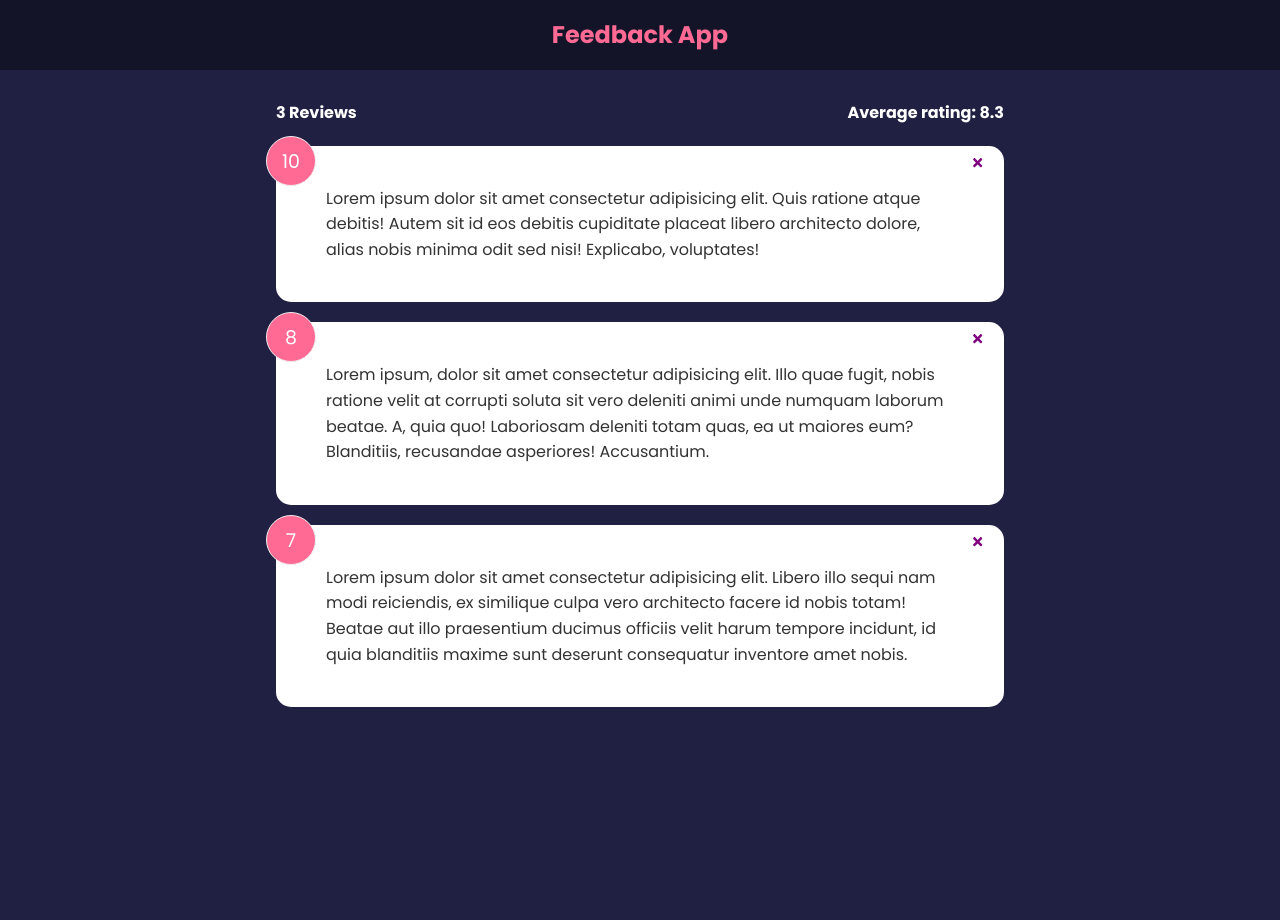
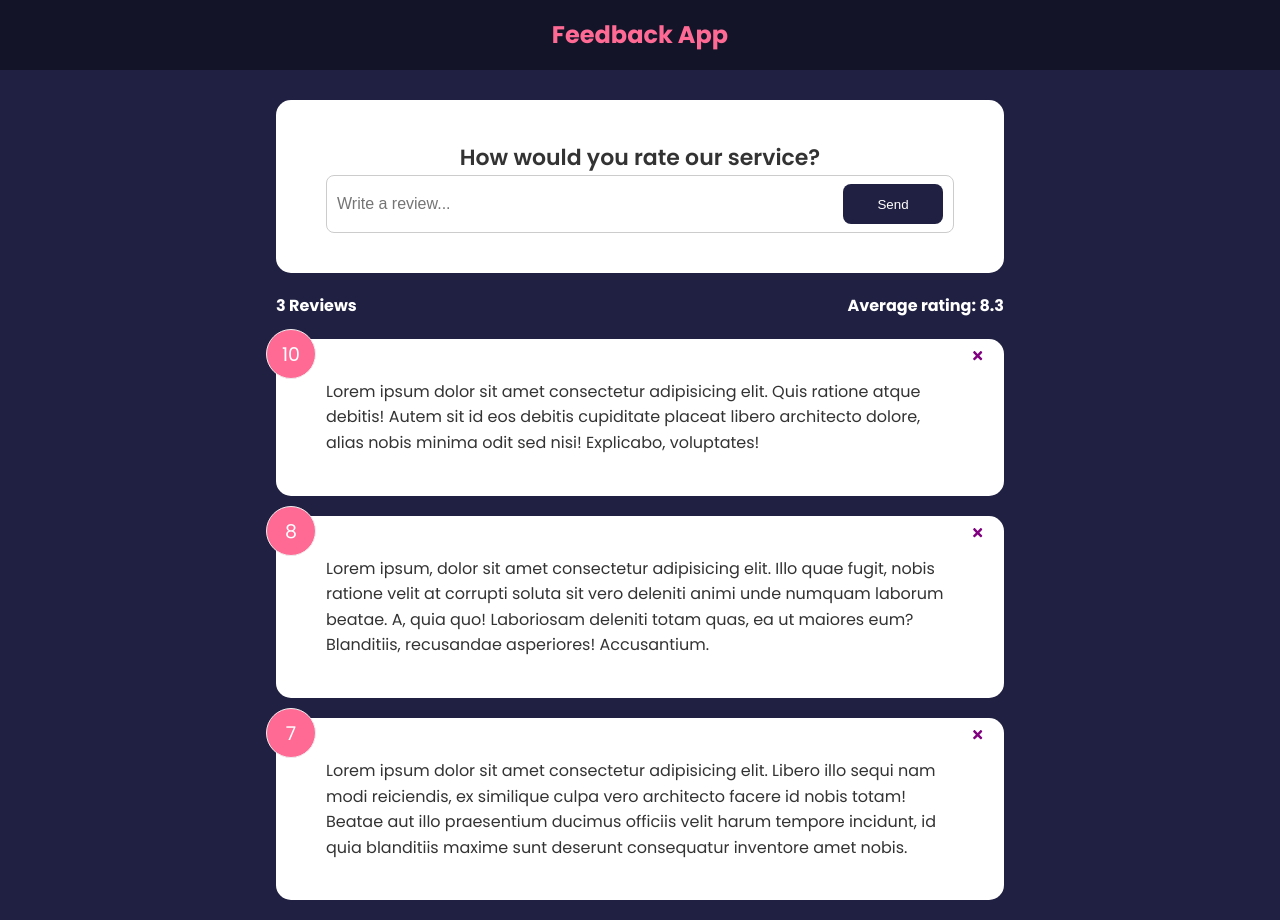
Before and after one commit to rutkowsm/feedback-app3, a React (Create React App) app: page / in a window 1280 px wide. Before the commit the page ends 800 px from the top, so only its background shows below. Built offline with nearby package versions, Linux system fonts and the light colour scheme.

Commit message:
Submit button object

```diff
--- a/src/App.js
+++ b/src/App.js
@@ -4,6 +4,7 @@
 import FeedbackList from "./components/FeedbackList"
 import FeedbackData from "./data/FeedbackData"
 import FeedbackStats from "./components/FeedbackStats"
+import FeedbackForm from "./components/FeedbackForm"
 
 function App() {
     const [feedback, setFeedback] = useState(FeedbackData)
@@ -19,6 +20,7 @@
         <>
             <Header />
             <div className="container">
+                <FeedbackForm />
                 <FeedbackStats feedback={feedback}/>
                 <FeedbackList feedback={feedback}
                 handleDelete={deleteFeedback}/>
--- /dev/null
+++ b/src/components/FeedbackForm.jsx
@@ -0,0 +1,32 @@
+import React, {useState} from 'react'
+import Card from './shared/Card'
+import Button from './shared/Button'
+
+function FeedbackForm() {
+
+    const [text, setText] = useState('')
+
+    const handleTextChange = (e) => {
+        setText(e.target.value)
+    }
+
+    return (
+        <div>
+        <Card>
+            <form>
+                <h2>How would you rate our service?</h2>
+                {/*rating select component*/}
+                <div className='input-group'>
+                    <input onChange={handleTextChange} type='text' placeholder='Write a review...'
+                    value={text}/>
+                    <Button type='submit'>
+                        Send
+                    </Button>
+                </div>
+            </form>
+        </Card>
+        </div>
+  )
+}
+
+export default FeedbackForm
--- /dev/null
+++ b/src/components/shared/Button.jsx
@@ -0,0 +1,26 @@
+import React from 'react'
+import PropTypes from 'prop-types'
+
+
+function Button({ children, version, type, isDisabled }) {
+  return (
+    <button type={type} disabled={isDisabled} className={`btn btn-${version}`}>
+        {children}
+    </button>
+  )
+}
+
+Button.defaultProps = {
+    version: 'primary',
+    type: 'button',
+    isDisabled: false
+}
+
+Button.propTypes = {
+    children: PropTypes.node.isRequired,
+    version: PropTypes.string,
+    type: PropTypes.string,
+    isDisabled: PropTypes.bool,
+}
+
+export default Button
```
